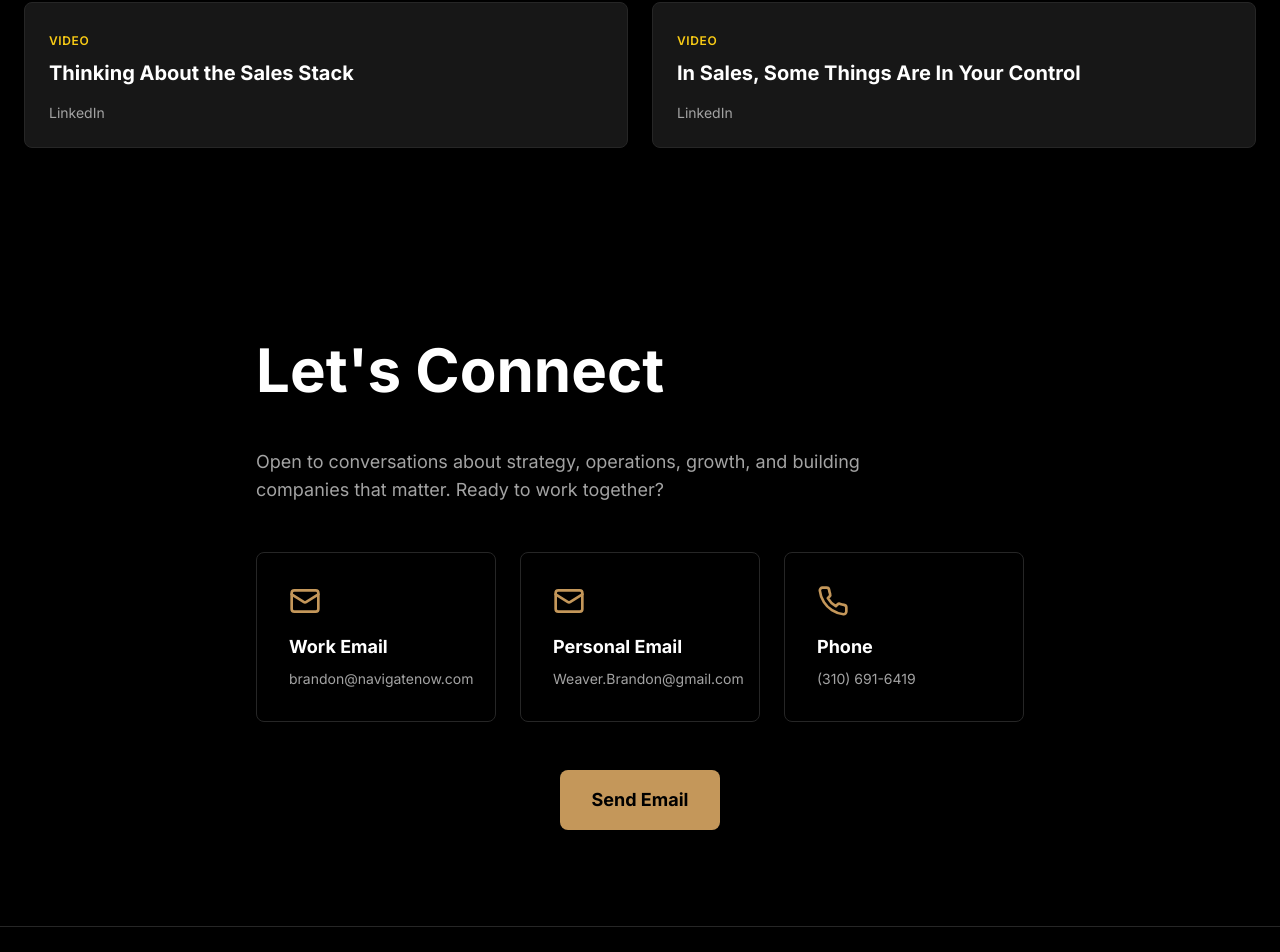
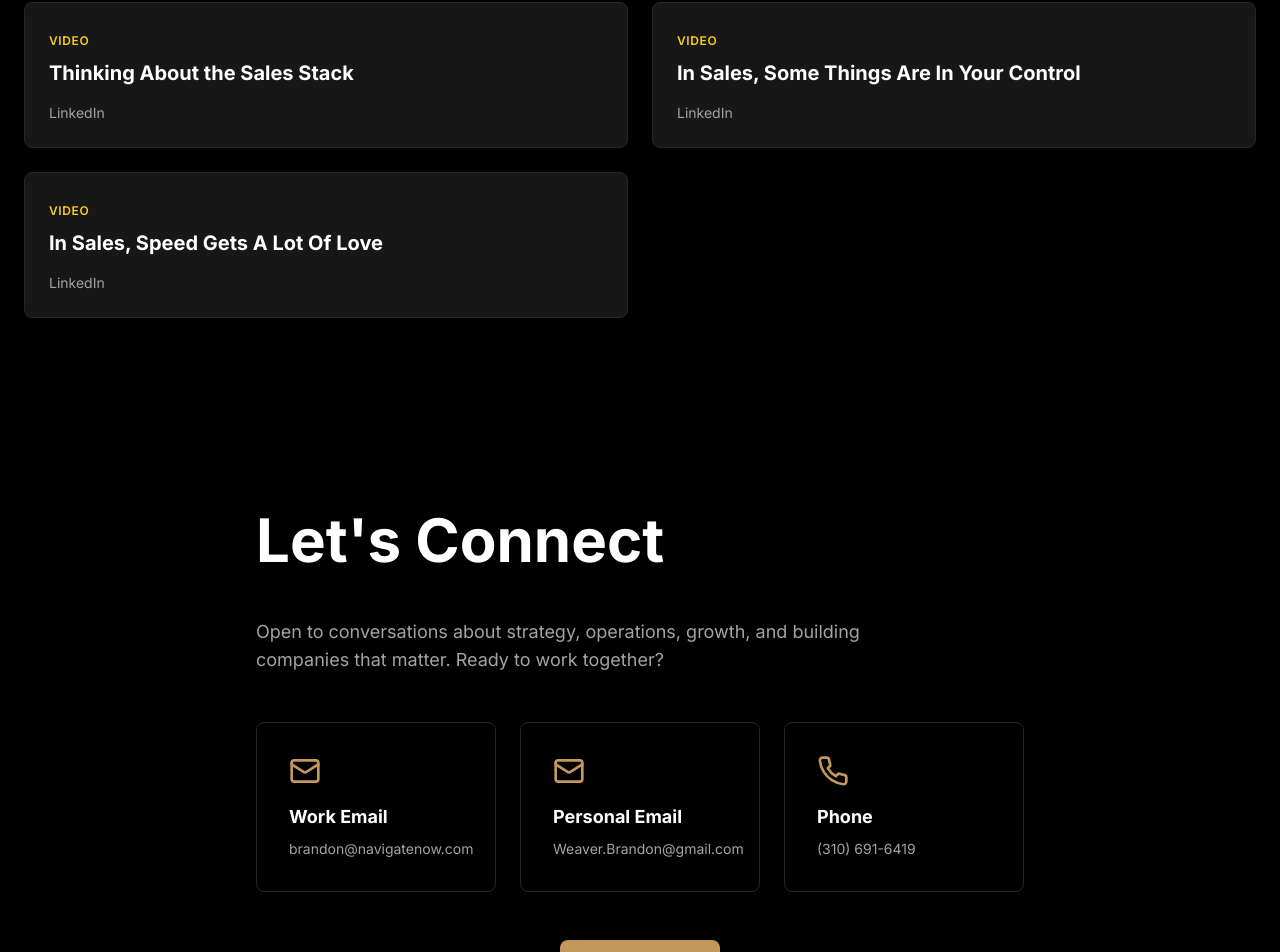
Before and after one commit to letsnavigatebmw/brandonmweaver, a React (Vite) app: page / in a window 1280 px wide. Shown: the part 4679-5631 px from the top of the page. Built offline with nearby package versions, Linux system fonts and the light colour scheme.

Commit message:
Add third LinkedIn video about sales speed

```diff
--- a/src/components/ThoughtLeadership.jsx
+++ b/src/components/ThoughtLeadership.jsx
@@ -42,6 +42,11 @@ export default function ThoughtLeadership() {
       title: 'In Sales, Some Things Are In Your Control',
       platform: 'LinkedIn',
       link: 'https://www.linkedin.com/posts/brandonmweaver_in-sales-some-things-are-in-your-control-activity-7378455073959571456-cbUT?utm_source=share&utm_medium=member_desktop&rcm=ACoAAAEzk-UB0a6J9zTOszUt5Rx8iSd6tF0vs9g',
+    },
+    {
+      title: 'In Sales, Speed Gets A Lot Of Love',
+      platform: 'LinkedIn',
+      link: 'https://www.linkedin.com/posts/brandonmweaver_in-sales-speed-gets-a-lot-of-love-but-here-activity-7376308717270544384-te9v?utm_source=share&utm_medium=member_desktop&rcm=ACoAAAEzk-UB0a6J9zTOszUt5Rx8iSd6tF0vs9g',
     },
   ]
 
```
